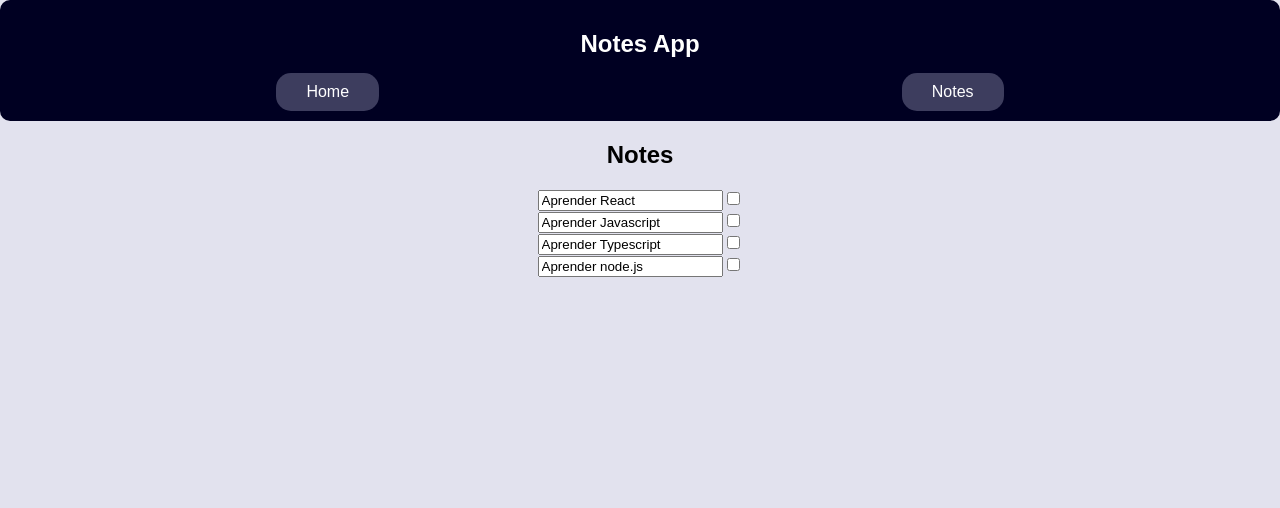
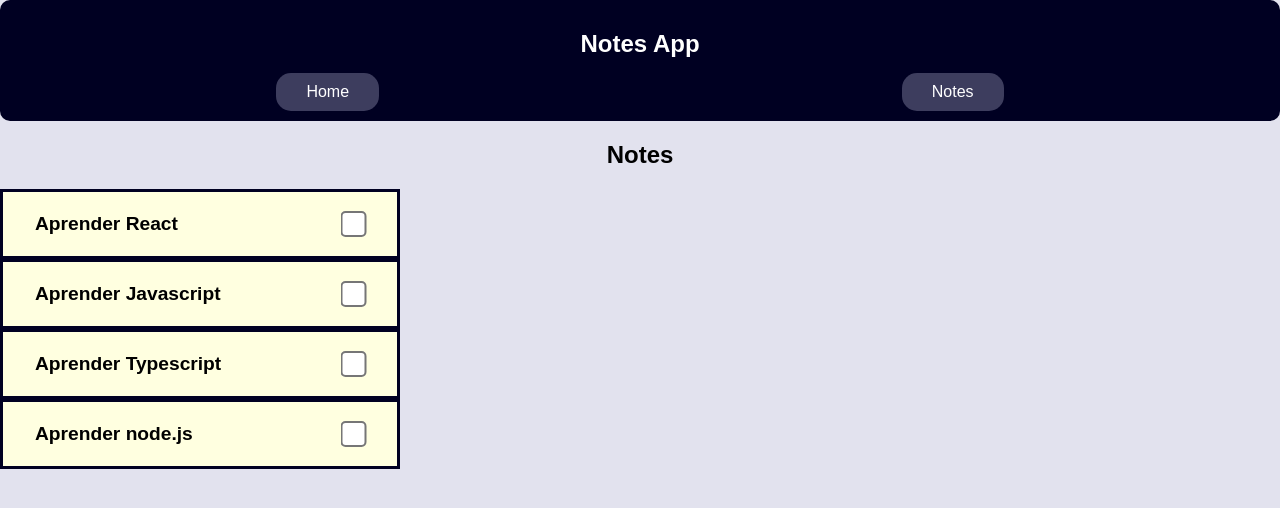
Before and after one commit to DanielGuzmanV/React-Proyecto-NotesApp, a React (Vite) app: page /notes in a window 1280 px wide. Shown: the top 508 px of the page. Built offline with nearby package versions, Linux system fonts and the light colour scheme.

Commit message:
se usaron los estilos en NoteCards

```diff
--- a/src/components/NoteCards.jsx
+++ b/src/components/NoteCards.jsx
@@ -1,7 +1,9 @@
+import './NoteCard.css'
+
 function NoteCards(props) {
   return (
 
-    <article>
+    <article className="note-card">
       <input
         type="text"
         className="card-title"
```
